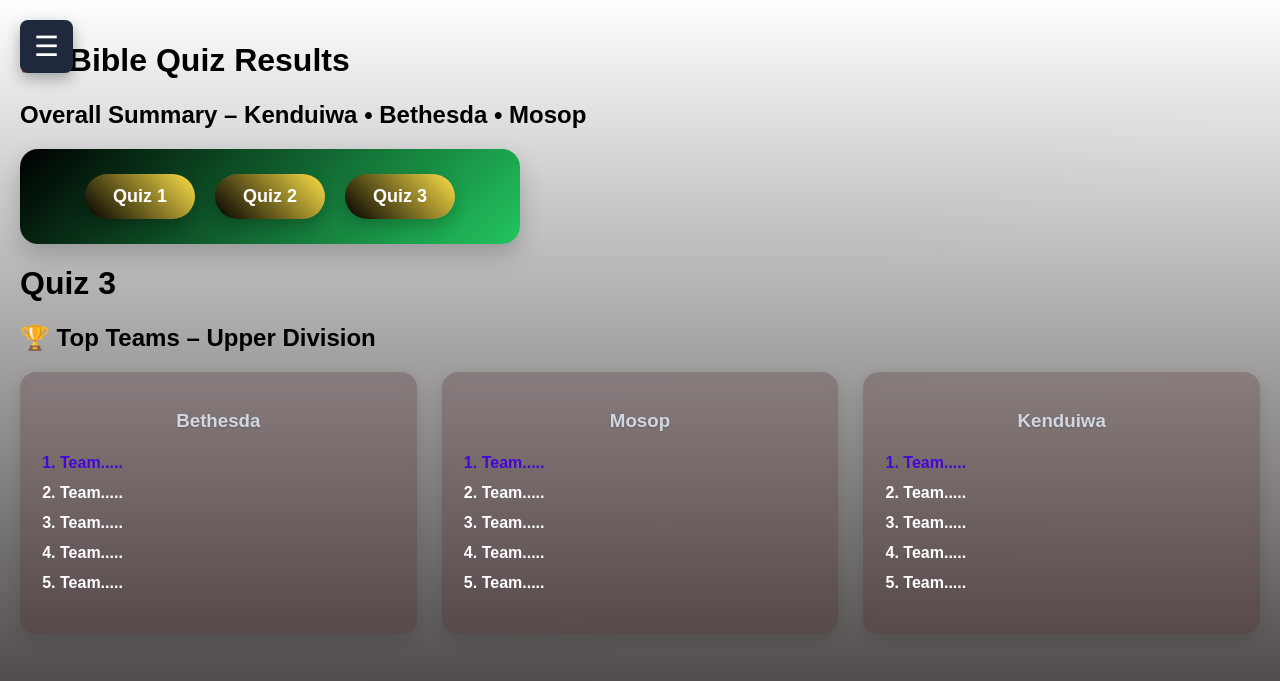
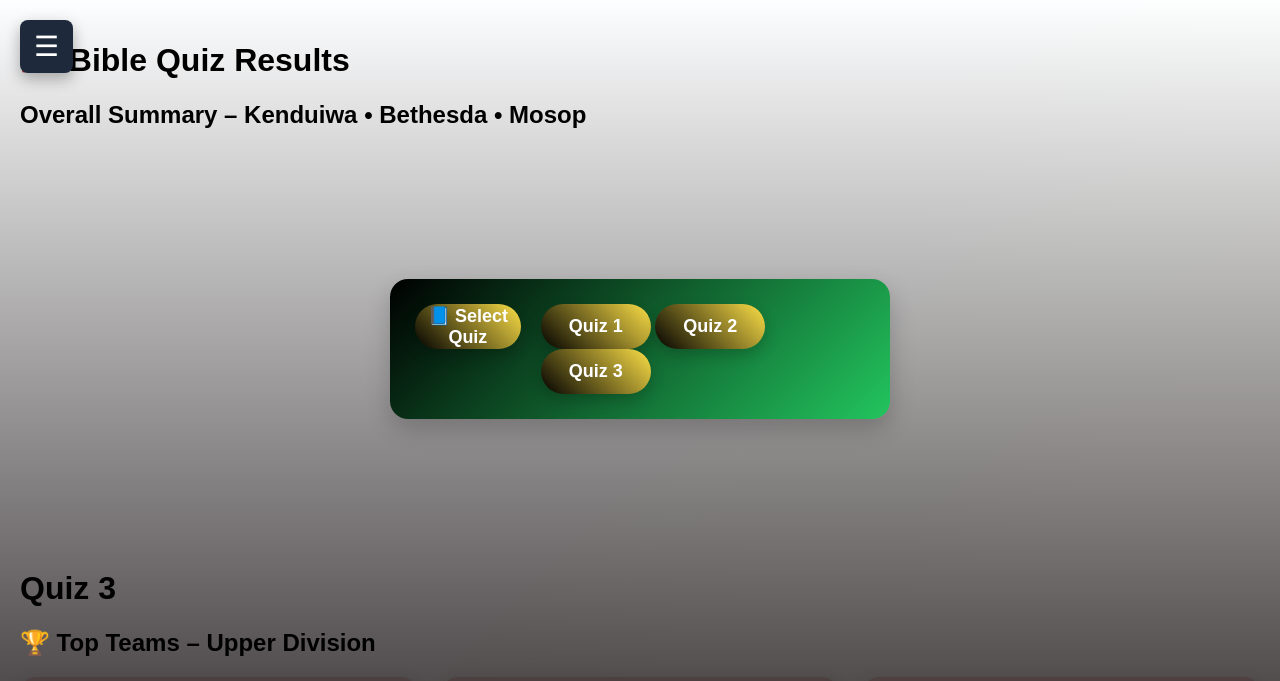
Before and after one commit to CodeWithMosekim/BibleQuiz, a plain HTML site: page Quiz 3.html in a window 1280 px wide. Shown: the top 681 px of the page. Drawn offline with Linux system fonts and the light colour scheme.

Commit message:
Update Quiz 3.html

```diff
--- a/Quiz 3.html
+++ b/Quiz 3.html
@@ -31,13 +31,23 @@
   <h2>Overall Summary – Kenduiwa • Bethesda • Mosop</h2>
 
   <!-- Navigation Links -->
-  <p style="text-align:center;">
-    <div class="button-quiz">
+  <div class="quiz-center">
+  <div class="button-quiz">
+
+    <!-- Main toggle button -->
+    <button class="main-quiz-btn" onclick="toggleQuizzes()">
+      📘 Select Quiz
+    </button>
+
+    <!-- Hidden quiz buttons -->
+    <div class="quiz-options" id="quizOptions">
       <button onclick="location.href='Quiz 1.html'">Quiz 1</button>
       <button onclick="location.href='Quiz 2.html'">Quiz 2</button>
       <button onclick="location.href='Quiz 3.html'">Quiz 3</button>
     </div>
-  </p>
+
+  </div>
+</div>
 
   <!-- FIRST VIEW: TOP TEAMS -->
   <h1>Quiz 3</h1>
@@ -254,9 +264,13 @@
         function closePopup() {
         document.getElementById("popup").style.display = "none";
         }
-
+        function toggleQuizzes() {
+          document.getElementById("quizOptions")
+            .classList.toggle("active");
+        }
 
   </script>
 
     </body>
+
 </html>
```
